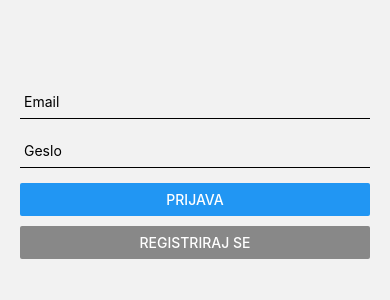
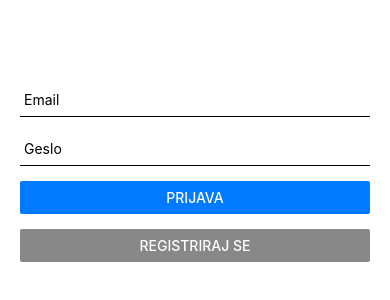
Before and after one commit to MartinFerk/prehranko, a React Native app in the folder NPO/Prehranko/: screen /Login in a window 390 px wide. Shown: the part 250-550 px from the top of the page. Built offline with nearby package versions, Linux system fonts and the light colour scheme.

Commit message:
Fixed AuthButton and InputText having correct functionalities

```diff
--- a/NPO/Prehranko/components/AuthButton.js
+++ b/NPO/Prehranko/components/AuthButton.js
@@ -1,27 +1,9 @@
-// components/AuthInput.js
 import React from 'react';
-import { TextInput, StyleSheet } from 'react-native';
+import { Button } from 'react-native';
 import { theme } from '../styles/theme';
 
-const AuthInput = ({ placeholder, value, onChangeText, secureTextEntry, keyboardType }) => (
-  <TextInput
-    placeholder={placeholder}
-    value={value}
-    onChangeText={onChangeText}
-    secureTextEntry={secureTextEntry}
-    keyboardType={keyboardType}
-    autoCapitalize={keyboardType === 'email-address' ? 'none' : 'sentences'}
-    style={styles.input}
-  />
+const AuthButton = ({ title, onPress, color = theme.colors.primary }) => (
+  <Button title={title} onPress={onPress} color={color} />
 );
 
-const styles = StyleSheet.create({
-  input: {
-    borderBottomWidth: 1,
-    marginBottom: theme.spacing.medium,
-    paddingVertical: theme.spacing.small,
-    paddingHorizontal: theme.spacing.tiny,
-  },
-});
-
-export default AuthInput;
+export default AuthButton;
--- a/NPO/Prehranko/components/TextInput.js
+++ b/NPO/Prehranko/components/TextInput.js
@@ -1,9 +1,27 @@
+// components/AuthInput.js
 import React from 'react';
-import { Button } from 'react-native';
+import { TextInput, StyleSheet } from 'react-native';
 import { theme } from '../styles/theme';
 
-const AuthButton = ({ title, onPress, color = theme.colors.primary }) => (
-  <Button title={title} onPress={onPress} color={color} />
+const AuthInput = ({ placeholder, value, onChangeText, secureTextEntry, keyboardType }) => (
+  <TextInput
+    placeholder={placeholder}
+    value={value}
+    onChangeText={onChangeText}
+    secureTextEntry={secureTextEntry}
+    keyboardType={keyboardType}
+    autoCapitalize={keyboardType === 'email-address' ? 'none' : 'sentences'}
+    style={styles.input}
+  />
 );
 
-export default AuthButton;
+const styles = StyleSheet.create({
+  input: {
+    borderBottomWidth: 1,
+    marginBottom: theme.spacing.medium,
+    paddingVertical: theme.spacing.small,
+    paddingHorizontal: theme.spacing.tiny,
+  },
+});
+
+export default AuthInput;
--- a/NPO/Prehranko/screens/HomeScreen.js
+++ b/NPO/Prehranko/screens/HomeScreen.js
@@ -5,7 +5,7 @@ import { View, Text, Button, StyleSheet } from 'react-native';
 export default function HomeScreen({ navigation }) {
   return (
     <View style={styles.container}>
-      <Text style={styles.title}>Pozdravljen v aplikaciji!</Text>
+      <Text style={styles.title}>Prehranko!</Text>
       <Button title="Odjava" onPress={() => navigation.navigate('Login')} />
     </View>
   );
--- a/NPO/Prehranko/screens/LoginScreen.js
+++ b/NPO/Prehranko/screens/LoginScreen.js
@@ -1,5 +1,10 @@
+// screens/LoginScreen.js
 import React, { useState } from 'react';
-import { View, TextInput, Button, StyleSheet, Alert } from 'react-native';
+import { View, Alert, StyleSheet } from 'react-native';
+import AuthInput from '../components/TextInput';
+import AuthButton from '../components/AuthButton';
+import { loginUser } from '../services/auth';
+import { theme } from '../styles/theme';
 
 export default function LoginScreen({ navigation }) {
   const [email, setEmail] = useState('');
@@ -8,52 +13,35 @@ export default function LoginScreen({ navigation }) {
   const handleLogin = async () => {
     console.log("➡️ Poskušam se prijaviti z:", email, password);
     try {
-      const res = await fetch('https://prehranko-production.up.railway.app/api/auth/login', {
-        method: 'POST',
-        headers: {
-          'Content-Type': 'application/json',
-        },
-        body: JSON.stringify({ email, password }),
-      });
-
-      const data = await res.json();
-      console.log("⬅️ Odgovor:", data);
-
-      if (res.ok) {
-        Alert.alert('2FA', 'Za nadaljevanje boš preusmerjen na preverjanje s kamero.');
-        navigation.navigate('CameraScreen', { email: email }); // preusmeri na 2FA zaslon
-      } else {
-        Alert.alert('Napaka', data.message || 'Prijava ni uspela');
-      }
+      const data = await loginUser(email, password);
+      Alert.alert('2FA', 'Za nadaljevanje boš preusmerjen na preverjanje s kamero.');
+      navigation.navigate('CameraScreen', { email });
     } catch (err) {
-      Alert.alert('Napaka', 'Napaka pri povezavi s strežnikom');
+      Alert.alert('Napaka', err.message || 'Napaka pri povezavi s strežnikom');
       console.error("❌ Napaka:", err);
     }
   };
 
   return (
     <View style={styles.container}>
-      <TextInput
+      <AuthInput
         placeholder="Email"
         value={email}
         onChangeText={setEmail}
-        autoCapitalize="none"
         keyboardType="email-address"
-        style={styles.input}
       />
-      <TextInput
+      <AuthInput
         placeholder="Geslo"
         value={password}
         onChangeText={setPassword}
         secureTextEntry
-        style={styles.input}
       />
-      <Button title="Prijava" onPress={handleLogin} />
-      <View style={{ marginTop: 10 }} />
-      <Button
+      <AuthButton title="Prijava" onPress={handleLogin} />
+      <View style={styles.buttonSpacing} />
+      <AuthButton
         title="Registriraj se"
         onPress={() => navigation.navigate('Register')}
-        color="#888"
+        color={theme.colors.secondary}
       />
     </View>
   );
@@ -62,13 +50,11 @@ export default function LoginScreen({ navigation }) {
 const styles = StyleSheet.create({
   container: {
     flex: 1,
-    padding: 20,
+    padding: theme.spacing.large,
     justifyContent: 'center',
+    backgroundColor: theme.colors.background,
   },
-  input: {
-    borderBottomWidth: 1,
-    marginBottom: 15,
-    paddingVertical: 8,
-    paddingHorizontal: 4,
+  buttonSpacing: {
+    marginTop: theme.spacing.medium,
   },
 });
```
